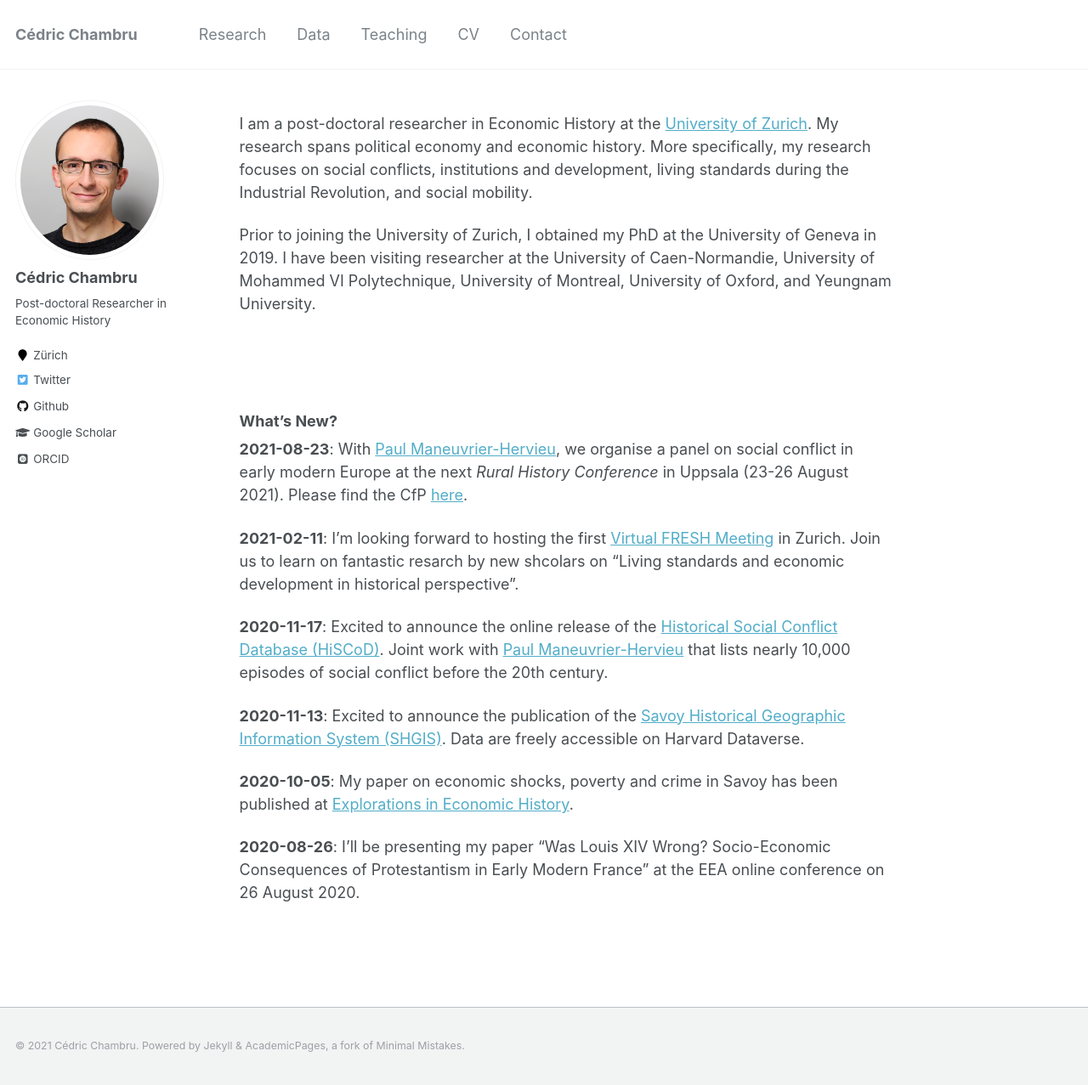
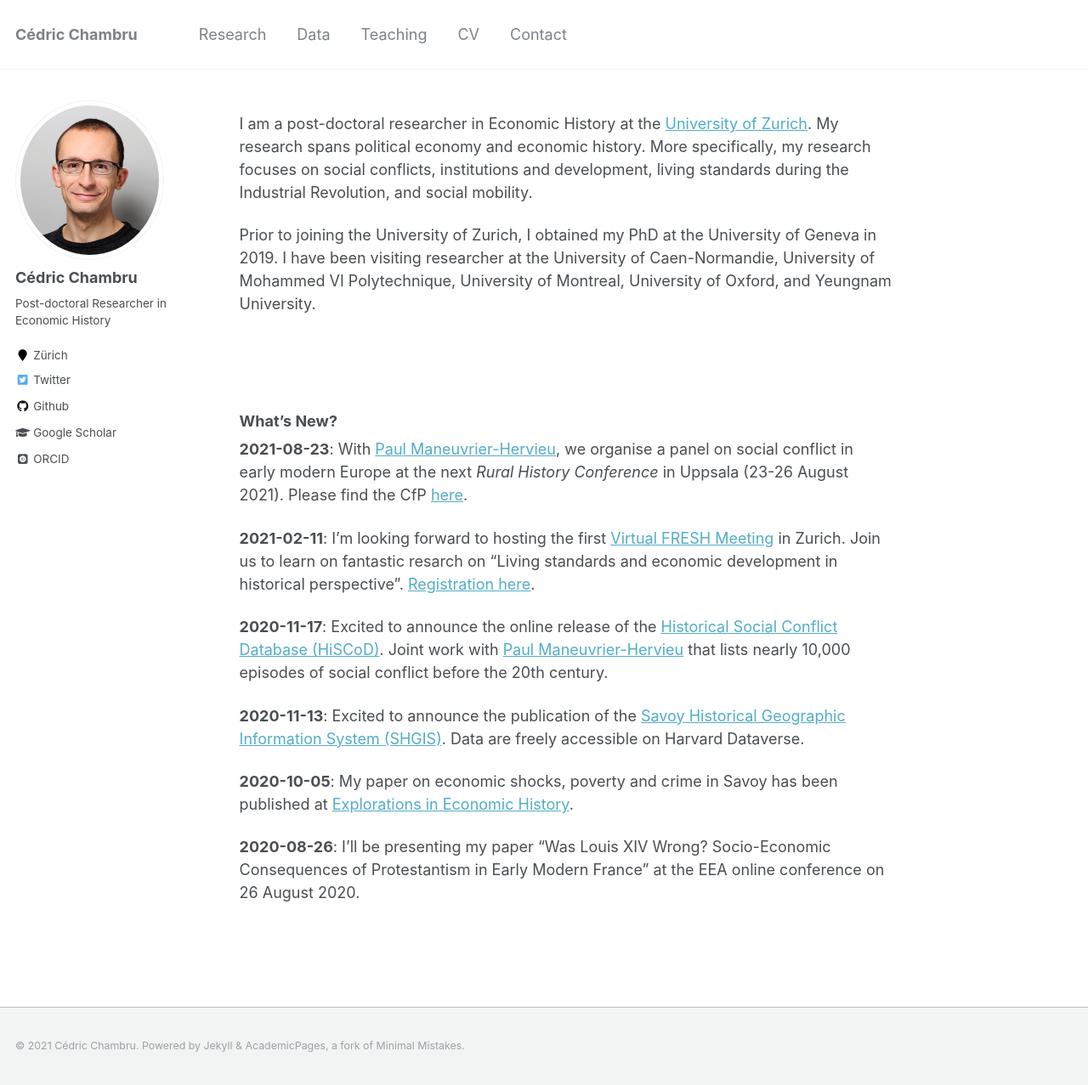
Before and after one commit to CedricChambru/CedricChambru.github.io, a Jekyll site: the page built from _pages/about.md, in a window 1280 px wide and 1277 px high. Shown: the whole window at 85% size. Built offline with Jekyll 4.4.1, drawn with Linux system fonts in a browser that asks for light colours; some web fonts are replaced.

Commit message:
Update aboud.md

```diff
--- a/_pages/about.md
+++ b/_pages/about.md
@@ -19,7 +19,7 @@ Prior to joining the University of Zurich, I obtained my PhD at the University o
 
 **2021-08-23**: With [Paul Maneuvrier-Hervieu](https://paulmaneuvrierhervieu.github.io/), we organise a panel on social conflict in early modern Europe at the next *Rural History Conference* in Uppsala (23-26 August 2021). Please find the CfP [here](https://cedricchambru.github.io/files/eurho_2021_cfp.pdf).
 
-**2021-02-11**: I'm looking forward to hosting the first [Virtual FRESH Meeting](http://www.quceh.org.uk/zurich-2021.html) in Zurich. Join us to learn on fantastic resarch by new shcolars on "Living standards and economic development in historical perspective".
+**2021-02-11**: I'm looking forward to hosting the first [Virtual FRESH Meeting](http://www.quceh.org.uk/zurich-2021.html) in Zurich. Join us to learn on fantastic resarch on "Living standards and economic development in historical perspective". [Registration here](https://uzh.zoom.us/webinar/register/WN_d1ouHg2wSF-RuotVSgJ1mw).
 
 **2020-11-17**: Excited to announce the online release of the [Historical Social Conflict Database (HiSCoD)](https://www.unicaen.fr/hiscod/?locale=en). Joint work with [Paul Maneuvrier-Hervieu](https://paulmaneuvrierhervieu.github.io/) that lists nearly 10,000 episodes of social conflict before the 20th century.
 
```
